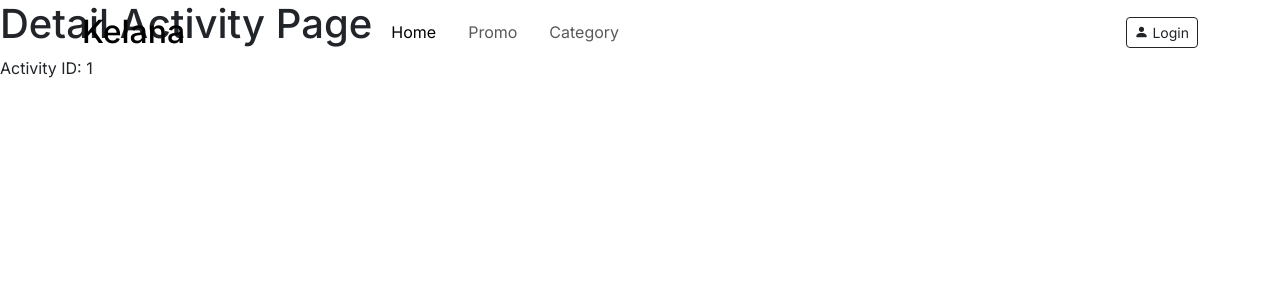
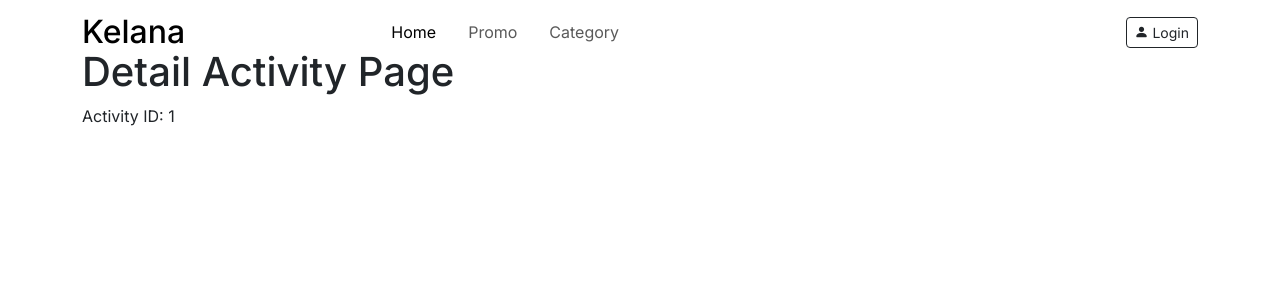
Before and after one commit to danimisme/incomplete-kelana, a Next.js app: page /activity/1 in a window 1280 px wide. Shown: the top 300 px of the page. Built offline with nearby package versions, Linux system fonts and the light colour scheme; no server answers.

Commit message:
get activity data by ID

```diff
--- a/src/app/activity/[id]/page.js
+++ b/src/app/activity/[id]/page.js
@@ -1,6 +1,16 @@
+"use client";
+import useGetData from "@/services/useGetData";
+import { useEffect, useState } from "react";
+
 export default function DetailActivityPage({ params }) {
+  const { getData } = useGetData();
+  const [activity, setActivity] = useState({});
+  useEffect(() => {
+    getData(`activity/${params.id}`).then((res) => setActivity(res.data.data));
+  }, []);
+  console.log(activity);
   return (
-    <div>
+    <div className="mt-5 container-lg">
       <h1>Detail Activity Page</h1>
       <p>Activity ID: {params.id}</p>
     </div>
```
